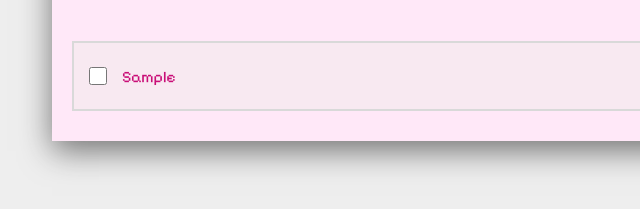
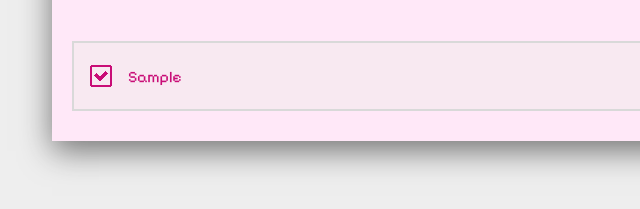
Before and after one commit to a-orlova/toDoListApp, a plain HTML site: page index.html in a window 1280 px wide. Both pictures are taken after typing "Sample", "2020-01-15" into the empty fields and a click on the button "add". Shown: the part 347-556 px from the top of the page, 188-828 px from the left. Drawn offline with Linux system fonts and the light colour scheme.

Commit message:
checkbox red

```diff
--- a/script.js
+++ b/script.js
@@ -191,7 +191,7 @@ document.addEventListener('DOMContentLoaded', function() {
             emptyDiv.style.display = 'none';
 
             const emptyPara = document.createElement('p');
-            emptyPara.textContent = "u don't have any tasks yet 😔";
+            emptyPara.textContent = "u don't have any tasks yet :(";
 
             emptyDiv.appendChild(emptyPara);
             this.todoContainer.appendChild(emptyDiv);
--- a/styles.css
+++ b/styles.css
@@ -172,10 +172,30 @@ body {
 }
 
 .task input[type="checkbox"] {
+    -webkit-appearance: none;
+    -moz-appearance: none;
+    appearance: none;
+    width: 24px;
+    height: 24px;
     margin-right: 15px;
-    width: 18px;
-    height: 18px;
     cursor: pointer;
+    background-size: contain;
+    background-repeat: no-repeat;
+    background-position: center;
+    transition: all 0.3s ease;
+    flex-shrink: 0;
+}
+
+.task input[type="checkbox"] {
+    background-image: url('images/checkbox-unchecked.svg');
+}
+
+.task input[type="checkbox"]:checked {
+    background-image: url('images/checkbox-checked.svg');
+}
+
+.task input[type="checkbox"]:hover {
+    transform: scale(1.1);
 }
 
 .task__name {
```
Also changed, not shown: images/del_task_btn.svg (deleted).
